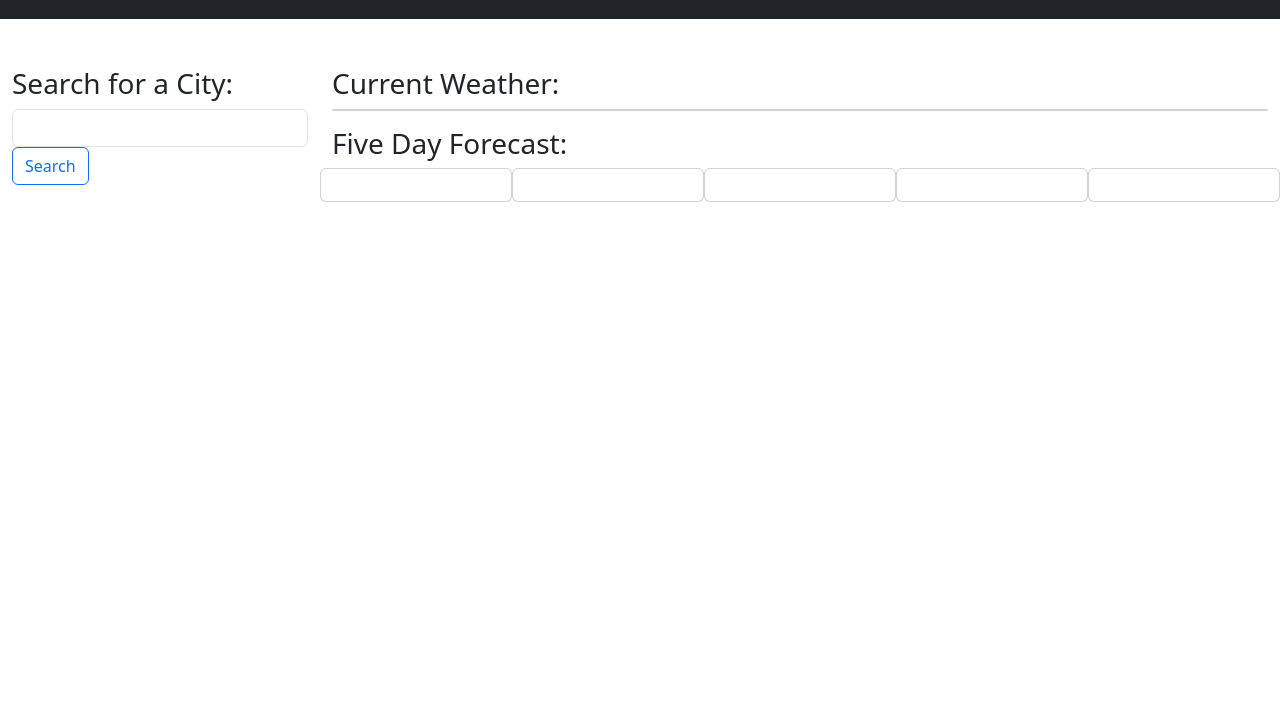
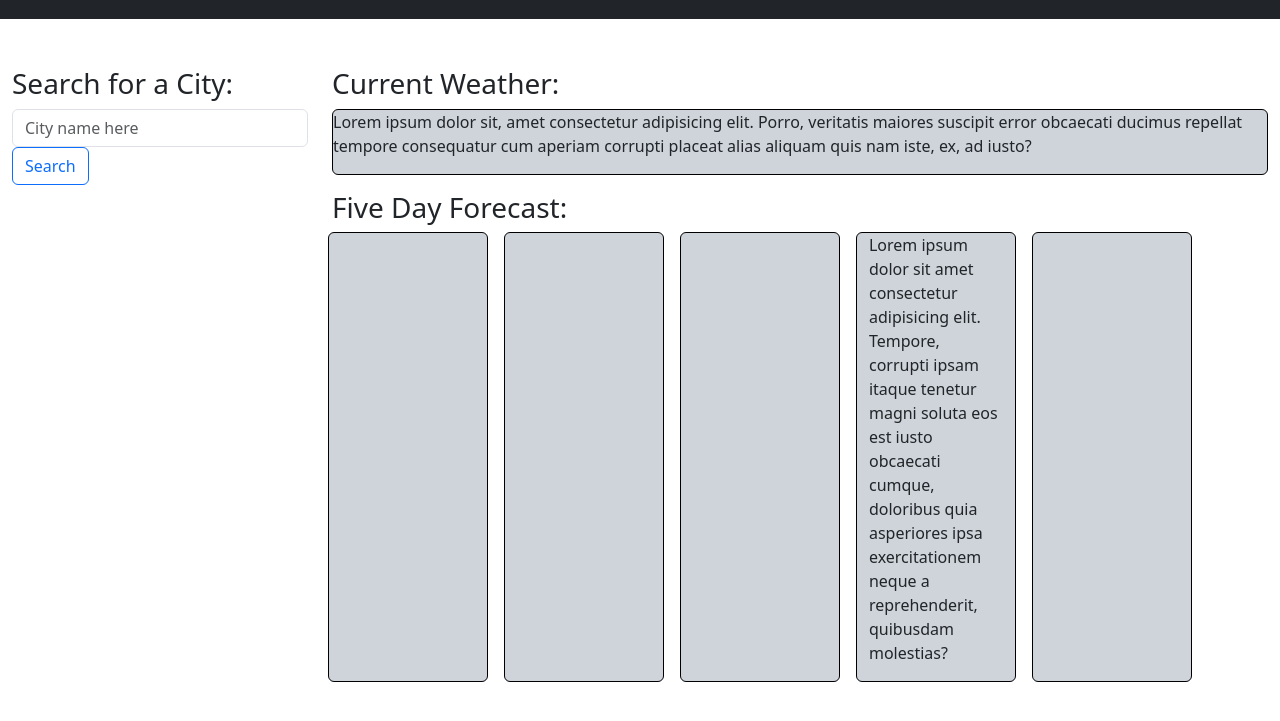
Before and after one commit to njohnson2897/my-weather-dashboard, a plain HTML site: page index.html in a window 1280 px wide. Shown: the part 69-790 px from the top of the page. Drawn offline with nearby package versions, Linux system fonts and the light colour scheme.

Commit message:
styles the forecast cards, current weather card, and search history buttons

```diff
--- a/assets/script.js
+++ b/assets/script.js
@@ -42,7 +42,7 @@ function createSearchHistory() {
     const cities = readLocalStorage();
     for (city of cities) {
         let recentCity = $('<li>');
-        recentCity.text(city)
+        recentCity.text(city).addClass('my-3 border border-black rounded bg-dark-subtle text-center')
         searchHistory.append(recentCity)
     }
 }
--- a/assets/style.css
+++ b/assets/style.css
@@ -0,0 +1,3 @@
+#search-history {
+    list-style-type: none;
+}
--- a/index.html
+++ b/index.html
@@ -23,7 +23,7 @@
         <div class="row">
             <div class="col-12 col-md-4 col-lg-3">
                 <h3>Search for a City:</h3>
-                <input type="search" id="cityInput" class="form-control rounded" placeholder="" aria-label="Search"
+                <input type="search" id="cityInput" class="form-control rounded" placeholder="City name here" aria-label="Search"
                     aria-describedby="search-addon" />
                 <button type="button" id='citySearchBtn' class="btn btn-outline-primary"
                     data-mdb-ripple-init>Search</button>
@@ -33,24 +33,24 @@
             </div>
             <div class="col-12 col-md-8 col-lg-9 mb-3">
                 <h3>Current Weather:</h3>
-                <div id="current-forecast" class="card mb-3">
-
+                <div id="current-forecast" class="bg-dark-subtle mb-3 border border-black rounded">
+                    <p> Lorem ipsum dolor sit, amet consectetur adipisicing elit. Porro, veritatis maiores suscipit error obcaecati ducimus repellat tempore consequatur cum aperiam corrupti placeat alias aliquam quis nam iste, ex, ad iusto?</p>
                 </div>
                     <div class="row">
                         <h3>Five Day Forecast:</h3>
-                        <div id="forecast-day-one" class="col-2 card card-body">
+                        <div id="forecast-day-one" class="col-2 bg-dark-subtle mx-2 border border-black rounded">
 
                         </div>
-                        <div id="forecast-day-two" class="col-2 card card-body">
+                        <div id="forecast-day-two" class="col-2 bg-dark-subtle mx-2 border border-black rounded">
 
                         </div>
-                        <div id="forecast-day-three" class="col-2 card card-body">
+                        <div id="forecast-day-three" class="col-2 bg-dark-subtle mx-2 border border-black rounded">
 
                         </div>
-                        <div id="forecast-day-four" class="col-2 card card-body">
-
+                        <div id="forecast-day-four" class="col-2 bg-dark-subtle mx-2 border border-black rounded">
+                            <p> Lorem ipsum dolor sit amet consectetur adipisicing elit. Tempore, corrupti ipsam itaque tenetur magni soluta eos est iusto obcaecati cumque, doloribus quia asperiores ipsa exercitationem neque a reprehenderit, quibusdam molestias?</p>
                         </div>
-                        <div id="forecast-day-five" class="col-2 card card-body">
+                        <div id="forecast-day-five" class="col-2 bg-dark-subtle mx-2 border border-black rounded">
 
                         </div>
             </div>
```
